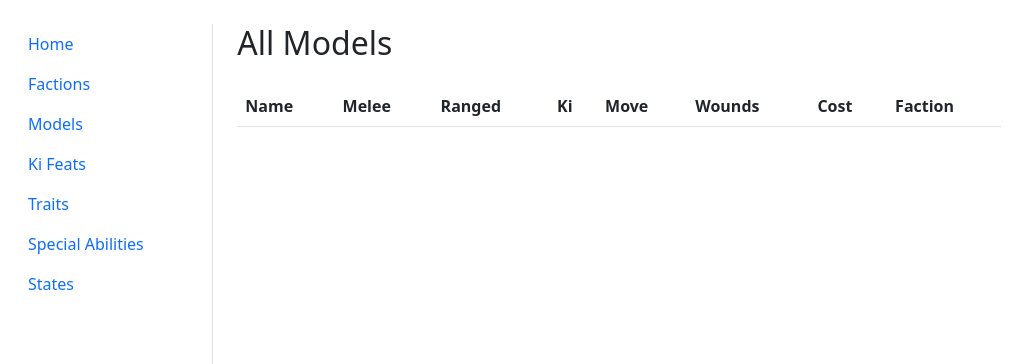
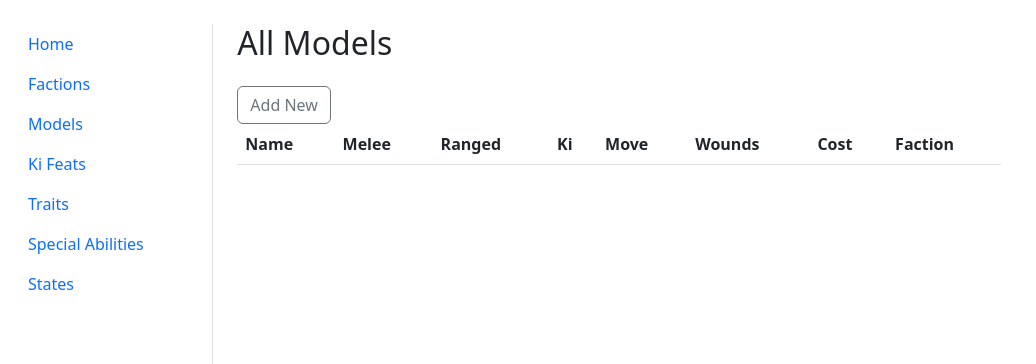
Before and after one commit to luke-vaughan0/bushido-db, a Django app: page /bushido/info/models/ in a window 1280 px wide. Shown: the part 56-420 px from the top of the page, without its empty margins (0-1036 px from the left). Run offline with Django 4.2, Linux system fonts and the light colour scheme; the visitor is signed in with stand-in values (Sample User, id 1); data that the repository does not hold is empty; parts of the project's set-up code (start-up, migrations or seed data) failed here and were passed over; some libraries are stand-ins or nearby versions.

Commit message:
views to add feats and units

```diff
--- a/bushido/forms.py
+++ b/bushido/forms.py
@@ -41,6 +41,12 @@ class EditUnitFeats(forms.ModelForm):
     class Meta:
         model = Unit
         fields = ["kiFeats"]
+
+
+class AddUnit(forms.ModelForm):
+    class Meta:
+        model = Unit
+        fields = ["name", "faction"]
 
 
 class UnitTraitForm(forms.ModelForm):
--- a/bushido/templates/bushido/list_views/kifeat_list.html
+++ b/bushido/templates/bushido/list_views/kifeat_list.html
@@ -3,6 +3,9 @@
 {% block content %}
 <div class="container m-0">
     <h2>All Ki Feats</h2>
+    {% if perms.bushido.add_ki_feat %}
+      <a class="btn btn-outline-secondary" href="{% url 'bushido:add_feat' %}" role="button">Add New</a>
+    {% endif %}
     <table class="table table-striped table-hover">
         <thead>
             <tr>
--- a/bushido/templates/bushido/list_views/unit_list.html
+++ b/bushido/templates/bushido/list_views/unit_list.html
@@ -6,6 +6,9 @@
   <div class="row">
     <h2>All Models</h2>
   </div>
+  {% if perms.bushido.add_unit %}
+    <a class="btn btn-outline-secondary" href="{% url 'bushido:add_model' %}" role="button">Add New</a>
+  {% endif %}
   <div class="row">
     <div class="col-lg-9">
       <table id="modelTable" class="table table-striped table-hover data-table">
--- a/bushido/urls.py
+++ b/bushido/urls.py
@@ -34,6 +34,7 @@ urlpatterns = [
     path('info/factions/<int:factionid>/', views.faction_details, name='factionDetails'),
 
     path('info/feats/', FeatListView.as_view(), name='allFeats'),
+    path('info/feats/add/', views.add_feat, name='add_feat'),
     path('info/feats/<int:featid>/', views.featDetails, name='featDetails'),
     path('info/feats/<int:featid>/edit/', views.editFeat, name='editFeat'),
 
@@ -41,6 +42,7 @@ urlpatterns = [
     path('info/themes/<int:themeid>/edit/', views.editTheme, name='editTheme'),
 
     path('info/models/', BushidoListView.as_view(), name='allModels'),
+    path('info/models/add/', views.add_unit, name='add_model'),
     path('info/models/<int:unitid>/', views.unitDetails, name='modelDetails'),
     path('info/models/<int:unitid>/edit/', views.editUnit, name='editModel'),
 
--- a/bushido/views.py
+++ b/bushido/views.py
@@ -170,6 +170,18 @@ def editFeat(request, featid):
     return render(request, 'bushido/edit_views/edit_feat.html', {'feat': feat, "form": form})
 
 
+@permission_required("bushido.add_ki_feat")
+def add_feat(request):
+    if request.method == "POST":
+        form = EditFeat(request.POST)
+        if form.is_valid():
+            feat = form.save()
+            return redirect(reverse('bushido:featDetails', kwargs={'featid': feat.id}))
+    else:
+        form = EditFeat()
+    return render(request, 'bushido/edit_views/edit_feat.html', {"form": form})
+
+
 def unitDetails(request, unitid):
     unit = get_object_or_404(
         Unit.objects.prefetch_related(
@@ -212,6 +224,18 @@ def editUnit(request, unitid):
     return render(request, 'bushido/edit_views/edit_unit.html',
                   {'unit': unit, 'cardFront': cardFront, 'cardBack': cardBack,
                    "form": unitForm, 'weapon_formset': weapon_formset, 'trait_form': traitForm, 'type_form': typeForm})
+
+
+@permission_required("bushido.add_unit")
+def add_unit(request):
+    if request.method == "POST":
+        form = AddUnit(request.POST)
+        if form.is_valid():
+            unit = form.save()
+            return redirect(reverse('bushido:editModel', kwargs={'unitid': unit.id}))
+    else:
+        form = AddUnit()
+    return render(request, 'bushido/edit_views/add_unit.html', {"form": form})
 
 
 def themeDetails(request, themeid):
```
Also changed, not shown: bushido/templates/bushido/edit_views/add_unit.html (added, +12 -0 lines). Lines whose indentation alone changed are shown as unchanged.
